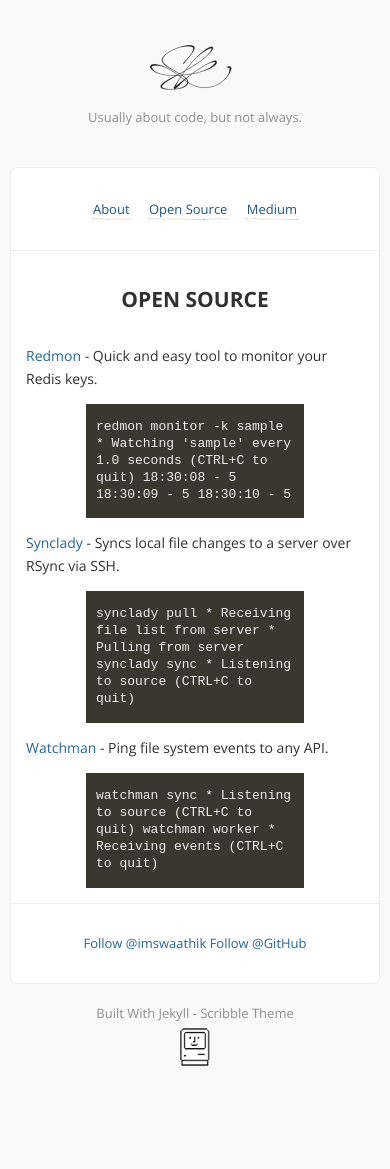
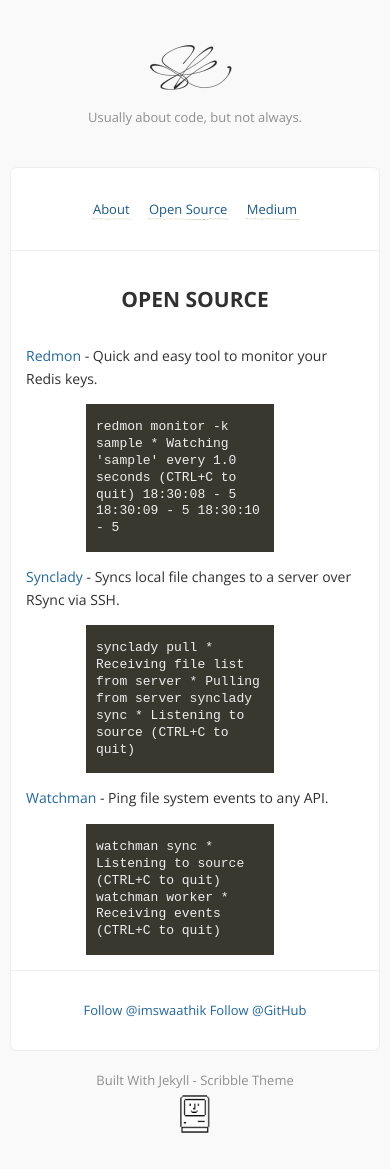
Before and after one commit to swaathi/swaathi.github.io, a Jekyll site: the page built from opensource.md, in a window 390 px wide. Built offline with Jekyll 4.4.1, drawn with Linux system fonts in a browser that asks for light colours; comment, search, counter and statistics services are not loaded; before the commit the page ends 1102 px from its top, so only the background shows below that.

Commit message:
Fixing CSS

```diff
--- a/stylesheets/responsive.css
+++ b/stylesheets/responsive.css
@@ -1,7 +1,7 @@
 @media (max-width: 480px) {
-  /*pre, .highlighter-rouge > pre {
+  pre, .highlighter-rouge > pre {
     width: calc(100% - 30px);
-  }*/
+  }
   body {
     padding: 0 10px; }
     body #container ul.posts .datetime {
```
